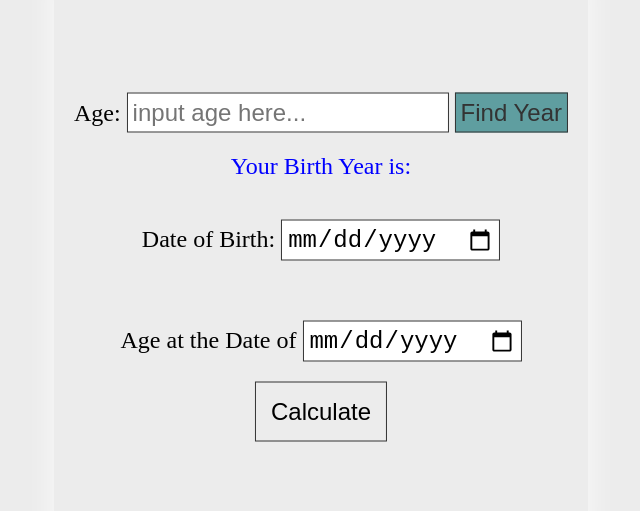
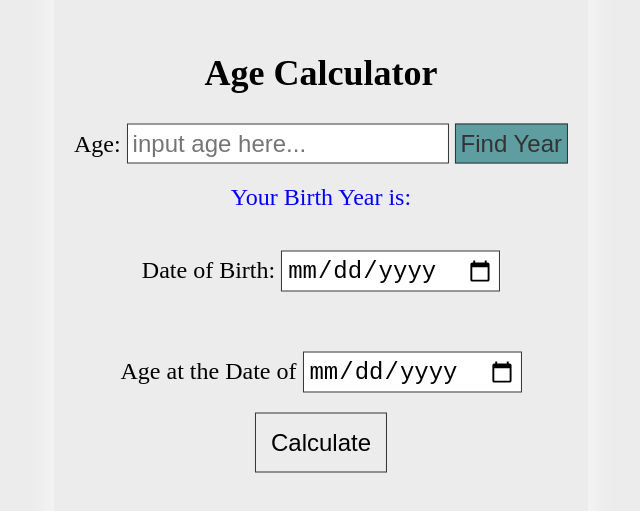
Before and after one commit to MockingJay-TC/JavaScript-DatingApp, a plain HTML site: page index.html in a window 1280 px wide. Shown: the part 143-654 px from the top of the page, without its empty margins (319-959 px from the left). Drawn offline with Linux system fonts and the light colour scheme.

Commit message:
header added

```diff
--- a/css/style.css
+++ b/css/style.css
@@ -73,3 +73,8 @@ input + input:hover {
     color: white;
     transition: 0.6s ease-in;
 }
+h2{
+    margin: 10px;
+    padding: 0;
+    font-family: Agency FB;
+}
--- a/index.html
+++ b/index.html
@@ -12,6 +12,7 @@
 <body>
     <div class="root">
         <div class="age-input">
+            <h2>Age Calculator</h2>
             <span title="Age"> Age: </span>
             <input id="ageEntered" placeholder="input age here..." type="number" required />
             <input id="getYear" type="submit" value="Find Year" />
```
